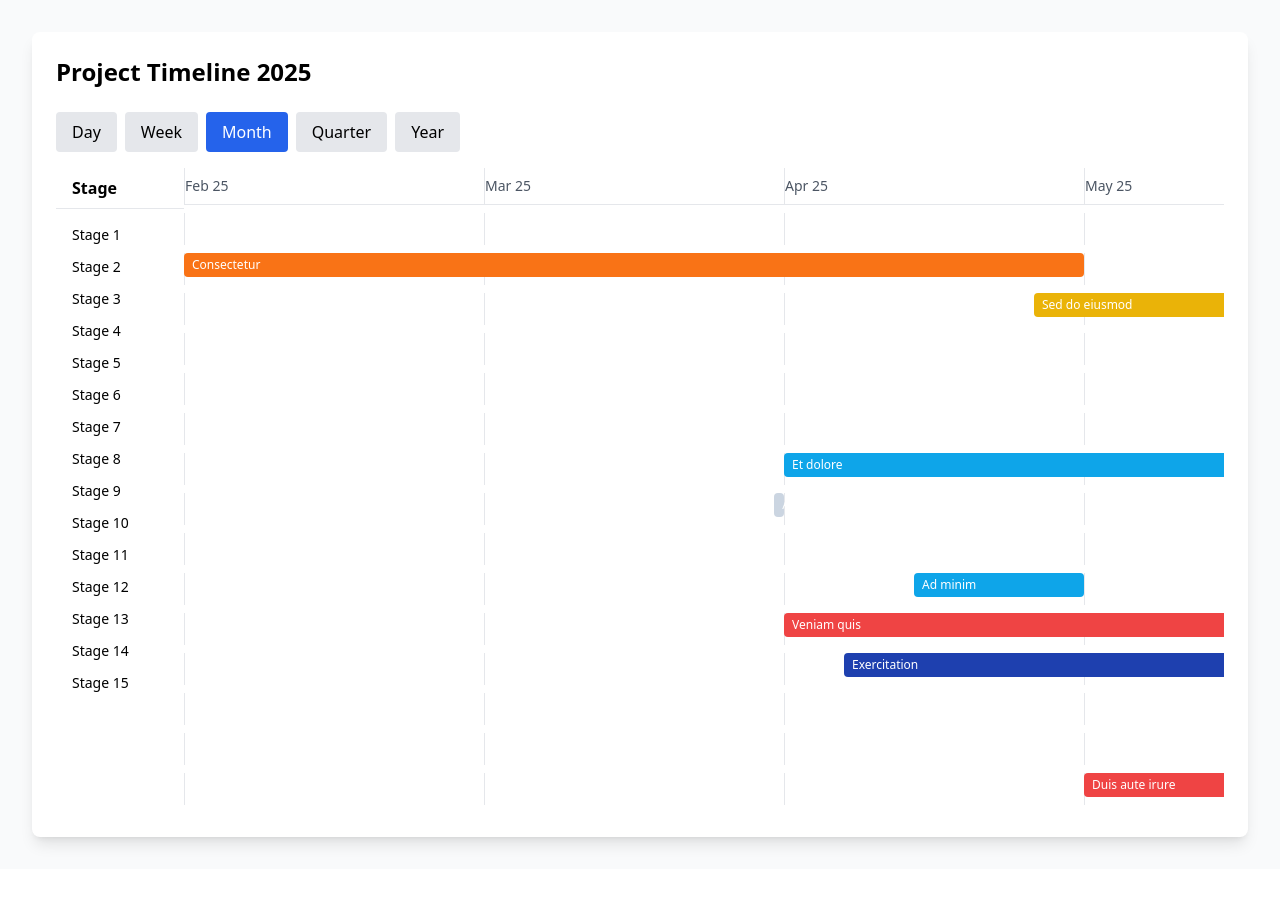
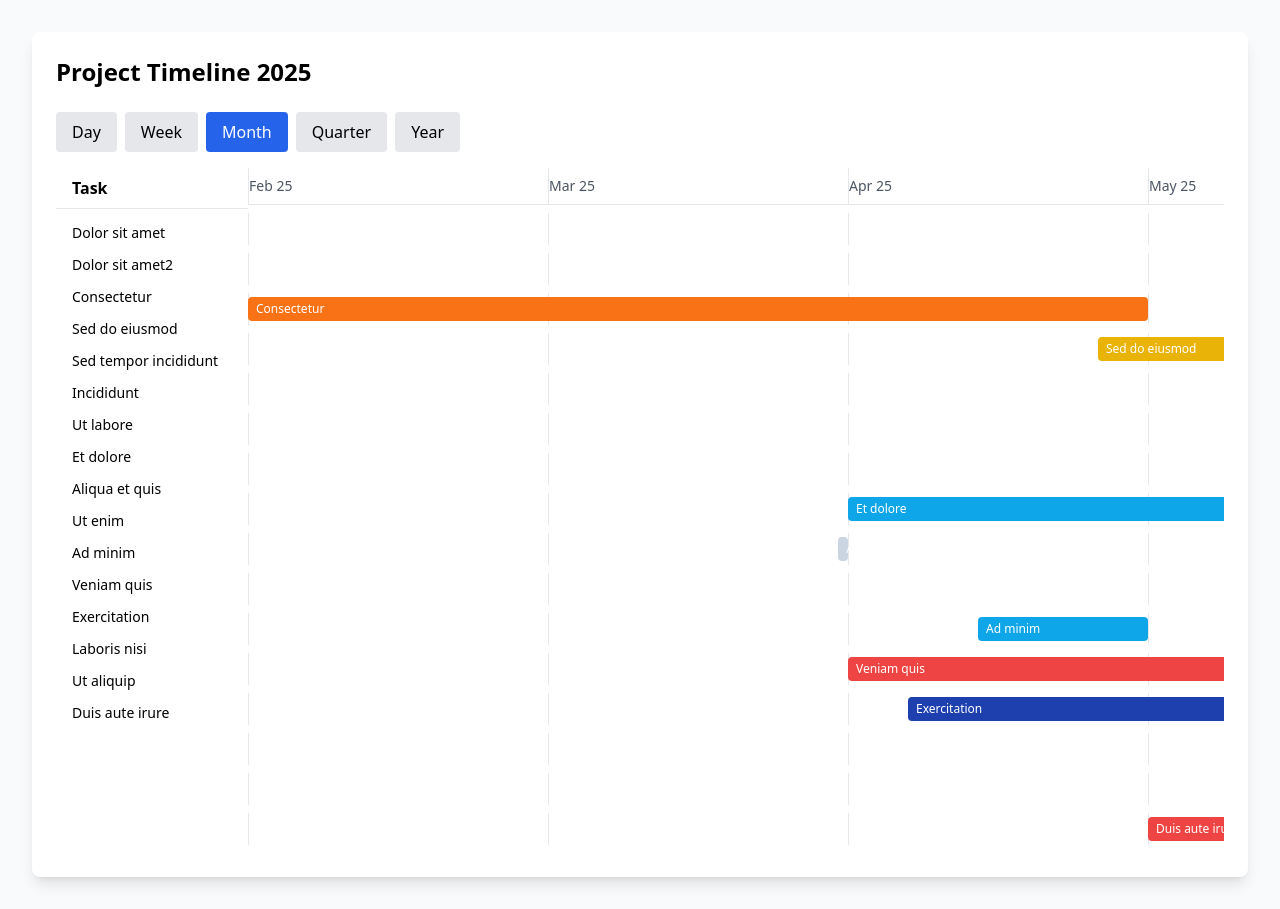
Before and after one commit to nsdevaraj/basicgantt, a React (Vite) app: page / in a window 1280 px wide. Before the commit the page ends 869 px from the top, so only its background shows below. Built offline with nearby package versions, Linux system fonts and the light colour scheme.

Commit message:
Update GanttChart.tsx

```diff
--- a/src/components/GanttChart.tsx
+++ b/src/components/GanttChart.tsx
@@ -6,6 +6,7 @@ interface Task {
   startDate: string;
   endDate: string;
   color: string;
+  children?: Task[];
 }
 
 interface GanttChartProps {
@@ -25,9 +26,36 @@ const COLUMN_WIDTH = {
 
 const GanttChart: React.FC<GanttChartProps> = ({ tasks }) => {
   const [zoomLevel, setZoomLevel] = useState<ZoomLevel>('month');
+  const [expandedTasks, setExpandedTasks] = useState<Set<number>>(new Set(tasks.map(t => t.id)));
+
+  // Function to toggle task expansion
+  const toggleTask = (taskId: number) => {
+    setExpandedTasks(prev => {
+      const next = new Set(prev);
+      if (next.has(taskId)) {
+        next.delete(taskId);
+      } else {
+        next.add(taskId);
+      }
+      return next;
+    });
+  };
+
+  // Flatten tasks for display while maintaining hierarchy information
+  const flattenTasks = (tasks: Task[], level = 0, parentId?: number): { task: Task; level: number; parentId?: number }[] => {
+    return tasks.flatMap(task => {
+      const result = [{ task, level, parentId }];
+      if (task.children && task.children.length > 0 && expandedTasks.has(task.id)) {
+        result.push(...flattenTasks(task.children, level + 1, task.id));
+      }
+      return result;
+    });
+  };
+
+  const flattenedTasks = flattenTasks(tasks);
 
   // Find the earliest and latest dates
-  const dates = tasks.flatMap(task => [new Date(task.startDate), new Date(task.endDate)]);
+  const dates = flattenedTasks.flatMap(({ task }) => [new Date(task.startDate), new Date(task.endDate)]);
   const minDate = new Date(Math.min(...dates.map(d => d.getTime())));
   const maxDate = new Date(Math.max(...dates.map(d => d.getTime())));
 
@@ -86,15 +114,6 @@ const GanttChart: React.FC<GanttChartProps> = ({ tasks }) => {
   };
 
   const timeUnits = generateTimeUnits();
-
-  // Group tasks by ID
-  const groupedTasks = tasks.reduce((acc, task) => {
-    if (!acc[task.id]) {
-      acc[task.id] = [];
-    }
-    acc[task.id].push(task);
-    return acc;
-  }, {} as Record<number, Task[]>);
 
   // Function to calculate position in pixels
   const getPositionPixels = (date: string) => {
@@ -229,20 +248,28 @@ const GanttChart: React.FC<GanttChartProps> = ({ tasks }) => {
 
       <div className="relative">
         {/* Fixed Stage column */}
-        <div className="absolute left-0 top-0 w-32 bg-white z-10">
+        <div className="absolute left-0 top-0 w-48 bg-white z-10">
           <div className="border-b border-gray-200 mb-2">
-            <div className="px-4 py-2 font-semibold">Stage</div>
+            <div className="px-4 py-2 font-semibold">Task</div>
           </div>
-          {Object.entries(groupedTasks).map(([id]) => (
-            <div key={id} className="px-4 py-2 text-sm h-8">
-              Stage {id}
+          {flattenedTasks.map(({ task, level }) => (
+            <div
+              key={task.id}
+              className="px-4 py-2 text-sm h-8 flex items-center hover:bg-gray-50 cursor-pointer"
+              style={{ paddingLeft: `${level * 20 + 16}px` }}
+              onClick={() => task.children?.length && toggleTask(task.id)}
+            >
+              {task.children && task.children.length > 0 && (
+                <span className="mr-2">{expandedTasks.has(task.id) ? '▼' : '▶'}</span>
+              )}
+              {task.name}
             </div>
           ))}
         </div>
 
         {/* Scrollable content */}
         <div className="w-full overflow-x-auto">
-          <div style={{ width: `${totalWidth + 128}px`, marginLeft: '8rem' }}>
+          <div style={{ width: `${totalWidth + 128}px`, marginLeft: '12rem' }}>
             {/* Header with time units */}
             <div className="flex border-b border-gray-200 mb-2">
               <div className="flex-1">
@@ -261,8 +288,8 @@ const GanttChart: React.FC<GanttChartProps> = ({ tasks }) => {
             </div>
 
             {/* Tasks */}
-            {Object.entries(groupedTasks).map(([id, tasksInGroup]) => (
-              <div key={id} className="flex items-center mb-2">
+            {flattenedTasks.map(({ task }, index) => (
+              <div key={task.id} className="flex items-center mb-2">
                 <div className="flex-1 relative h-8">
                   {/* Grid lines */}
                   <div className="absolute inset-0 flex">
@@ -275,21 +302,13 @@ const GanttChart: React.FC<GanttChartProps> = ({ tasks }) => {
                     ))}
                   </div>
 
-                  {/* Task bars */}
-                  {tasksInGroup.map((task, index) => {
-                    const startPosition = getPositionPixels(task.startDate);
-                    const endPosition = getPositionPixels(task.endDate);
-                    const width = endPosition - startPosition;
-
-                    return (
+                  {/* Task bar */}
                   <div
-                        key={`${task.id}-${task.startDate}-${task.endDate}`}
                     className="absolute h-6 top-1 rounded group"
                     style={{
-                          left: startPosition,
-                          width: Math.max(width, 4), // Ensure minimum width for visibility
+                      left: getPositionPixels(task.startDate),
+                      width: Math.max(getPositionPixels(task.endDate) - getPositionPixels(task.startDate), 4),
                       backgroundColor: task.color,
-                          top: `${index * 8}px`,
                     }}
                   >
                     <div className="relative">
@@ -301,8 +320,6 @@ const GanttChart: React.FC<GanttChartProps> = ({ tasks }) => {
                       </div>
                     </div>
                   </div>
-                    );
-                  })}
                 </div>
               </div>
             ))}
```
Lines whose indentation alone changed are shown as unchanged.
